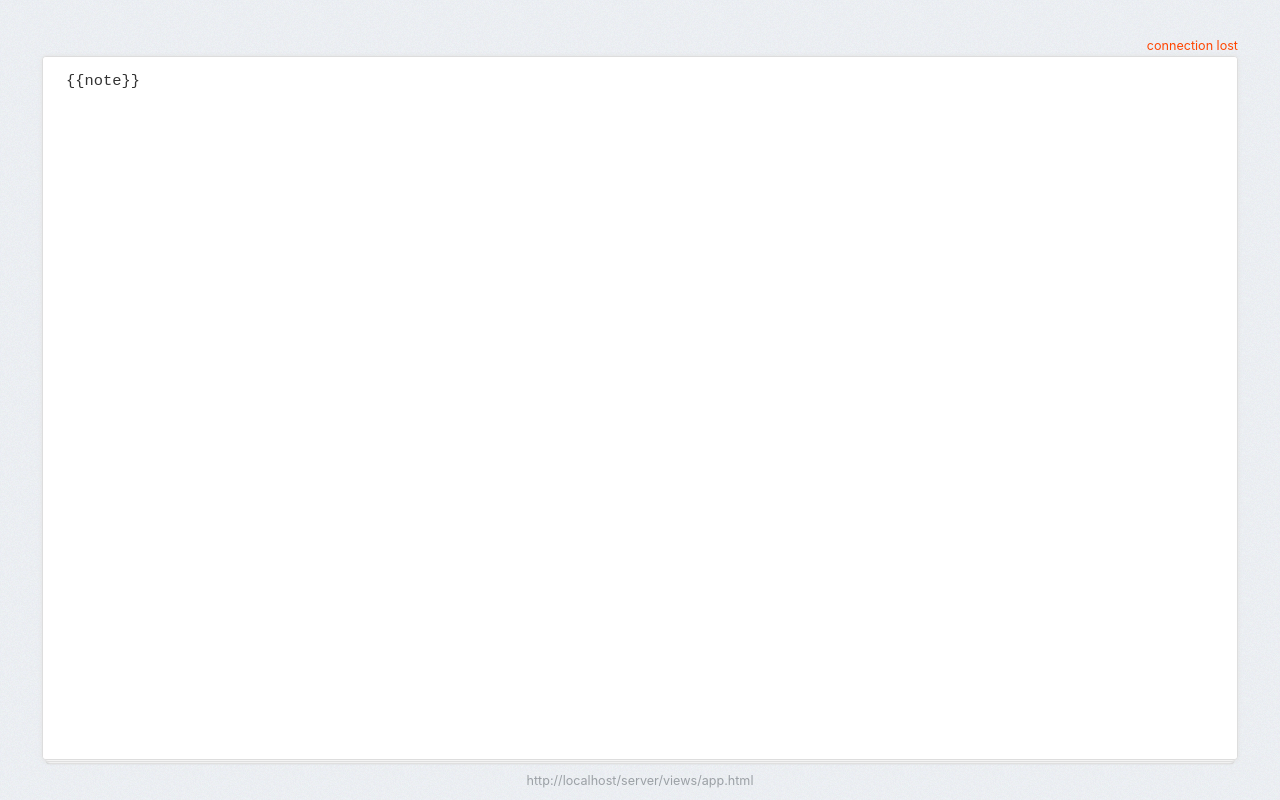
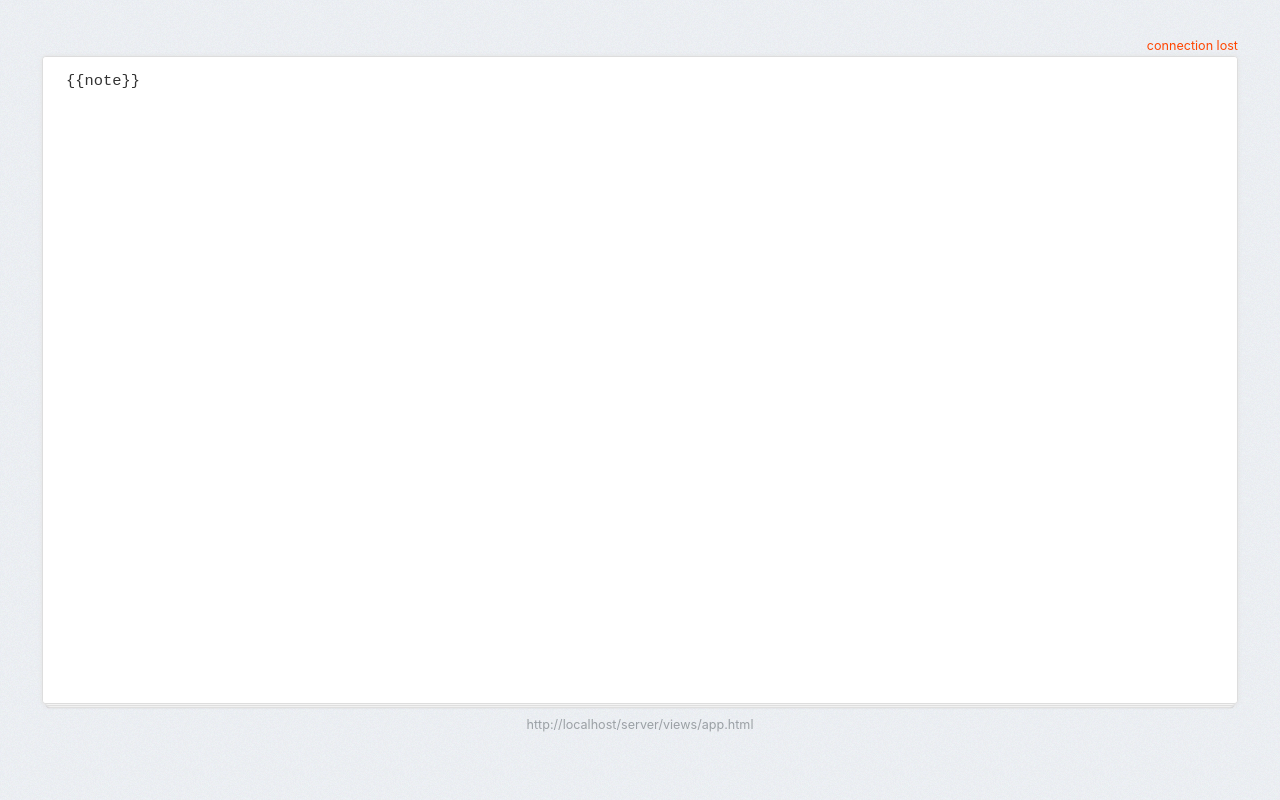
Before and after one commit to FallenMax/notepad.cc, a website: page server/views/app.html in a window 1280 px wide. Drawn offline with Linux system fonts and the light colour scheme; files that its build step writes are made by us from their sources; no server answers; files whose address does not match are found by name.

Commit message:
fix footer height

```diff
--- a/public/style/main.css
+++ b/public/style/main.css
@@ -107,8 +107,7 @@ footer {
   justify-content: center;
 }
 
-@media (max-width: 700px),
-(orientation:landscape) {
+@media (max-width: 700px) {
   footer {
     height: 2em;
   }
```
